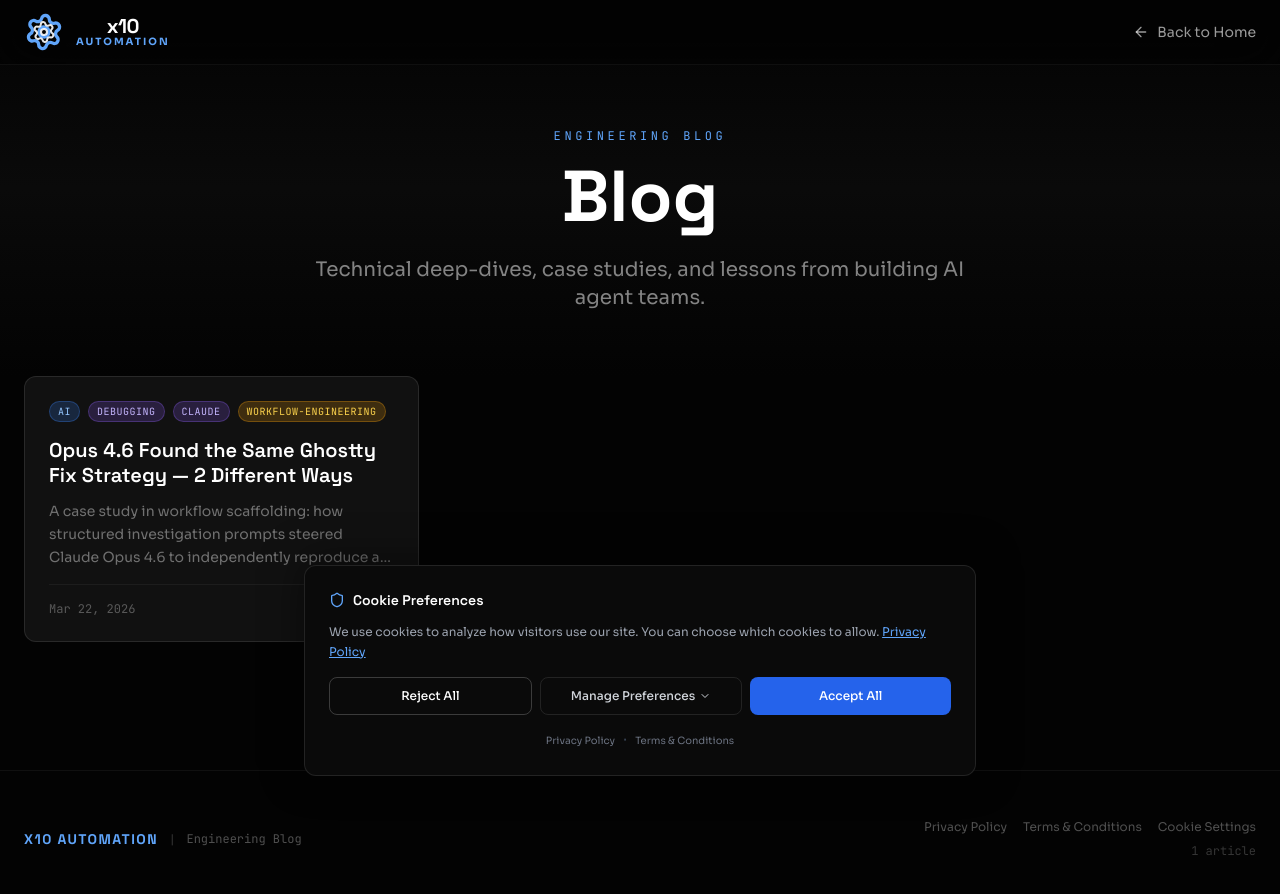
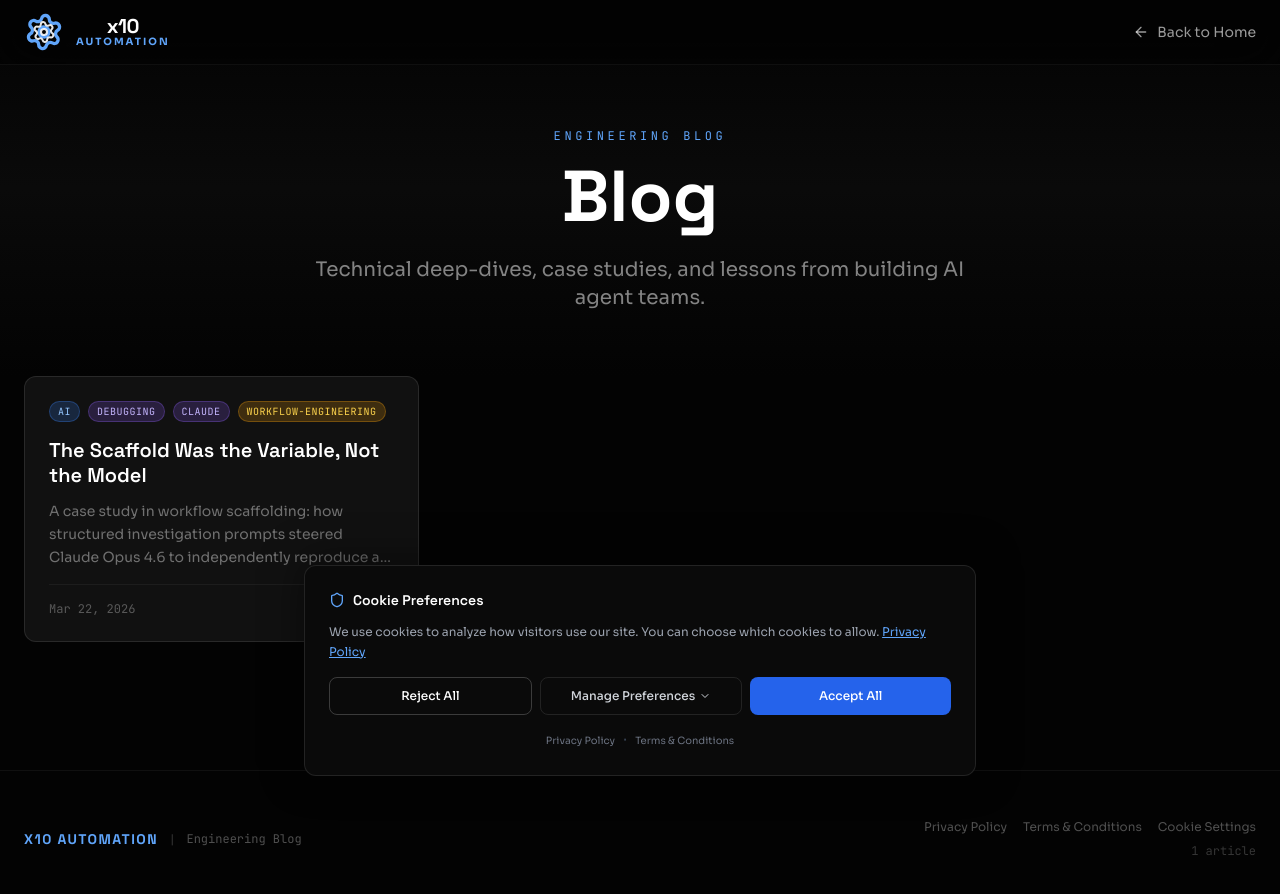
Before and after one commit to cpantus/x10, a React (Vite) app: page /blog in a window 1280 px wide. Shown: the top 894 px of the page. Built offline with nearby package versions, Linux system fonts and the light colour scheme; no server answers.

Commit message:
fix(blog): update first post title to "The Scaffold Was the Variable, Not the Model"
Co-Authored-By: Claude Opus 4.6 (1M context) <noreply@anthropic.com>

```diff
--- a/src/data/blogPosts.ts
+++ b/src/data/blogPosts.ts
@@ -14,7 +14,7 @@ export interface BlogPost {
 export const blogPosts: BlogPost[] = [
   {
     slug: 'opus-46-ghostty-fix-strategy',
-    title: 'Opus 4.6 Found the Same Ghostty Fix Strategy — 2 Different Ways',
+    title: 'The Scaffold Was the Variable, Not the Model',
     date: '2026-03-22',
     excerpt: 'A case study in workflow scaffolding: how structured investigation prompts steered Claude Opus 4.6 to independently reproduce a shipped Ghostty bug fix across three experimental runs.',
     readingTimeMinutes: 12,
```
